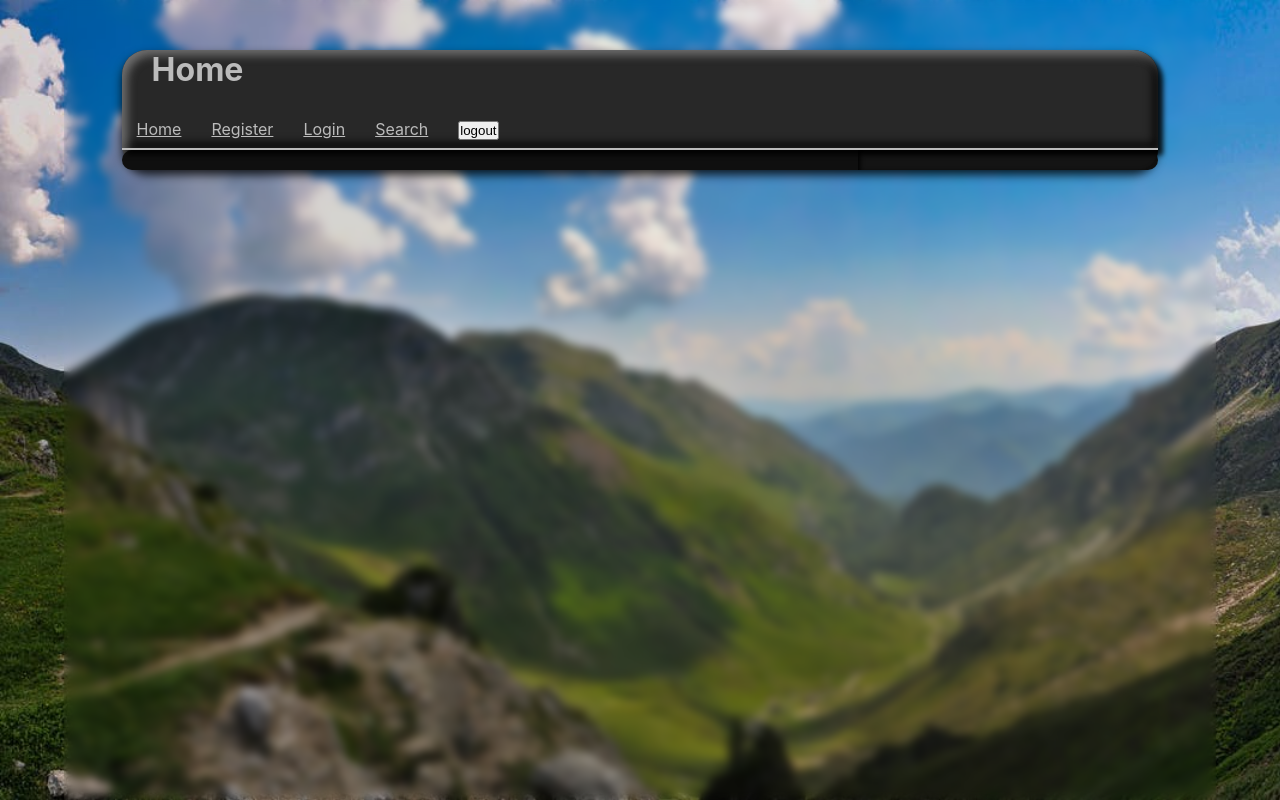
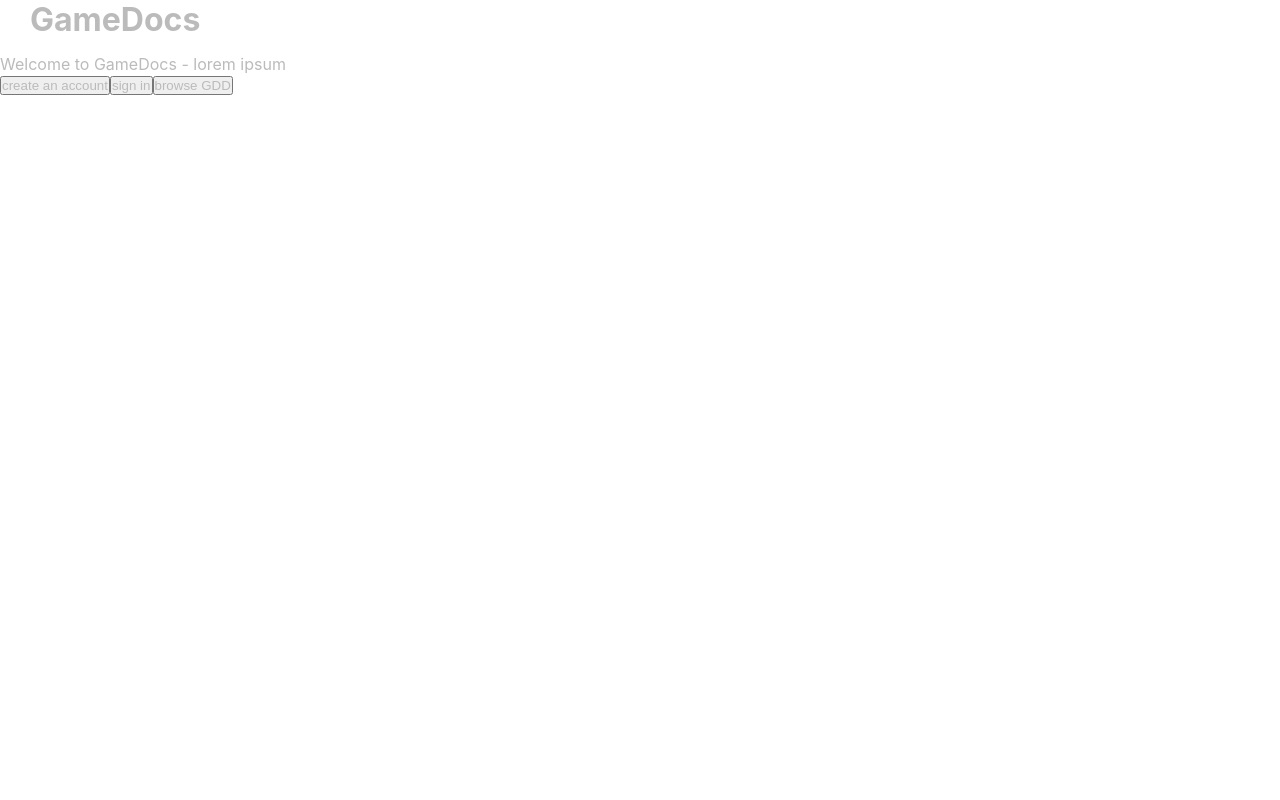
Before and after one commit to jt-rose/gdd-client, a React (Create React App) app: page /welcome in a window 1280 px wide. Built offline with nearby package versions, Linux system fonts and the light colour scheme.

Commit message:
update favicon and welcome page

```diff
--- a/public/index.html
+++ b/public/index.html
@@ -2,14 +2,11 @@
 <html lang="en">
   <head>
     <meta charset="utf-8" />
-    <link rel="icon" href="%PUBLIC_URL%/favicon.ico" />
+    <link rel="icon" href="%PUBLIC_URL%/gmPic.png" />
     <meta name="viewport" content="width=device-width, initial-scale=1" />
     <meta name="theme-color" content="#000000" />
-    <meta
-      name="description"
-      content="Web site created using create-react-app"
-    />
-    <link rel="apple-touch-icon" href="%PUBLIC_URL%/logo192.png" />
+    <meta name="description" content="Game Design Document creation website" />
+    <link rel="apple-touch-icon" href="%PUBLIC_URL%/gmPic.png" />
     <!--
       manifest.json provides metadata used when your web app is installed on a
       user's mobile device or desktop. See https://developers.google.com/web/fundamentals/web-app-manifest/
@@ -24,7 +21,7 @@
       work correctly both with client-side routing and a non-root public URL.
       Learn how to configure a non-root public URL by running `npm run build`.
     -->
-    <title>React App</title>
+    <title>Game Docs</title>
   </head>
   <body>
     <noscript>You need to enable JavaScript to run this app.</noscript>
--- a/src/pages/Welcome.js
+++ b/src/pages/Welcome.js
@@ -5,18 +5,38 @@ import { useNavigate } from "react-router";
 import { Navbar } from "../components/Navbar";
 import { Layout, LeftContent, RightContent } from "../components/Layout";
 
-
 export const Welcome = () => {
   let navigate = useNavigate();
 
+  const moveToLogin = () => {
+    navigate("/login");
+  };
+
+  const moveToRegister = () => {
+    navigate("/register");
+  };
+
+  const moveToSearch = () => {
+    navigate("/search");
+  };
+
   return (
+    <div>
+      <h1>GameDocs</h1>
+      <p>Welcome to GameDocs - lorem ipsum</p>
+      <button onClick={moveToRegister}>create an account</button>
+      <button onClick={moveToLogin}>sign in</button>
+      <button onClick={moveToSearch}>browse GDD</button>
+    </div>
+  );
+  //   return (
 
-    <Layout title="Home">
-      <LeftContent>
-    <>
-    </>
-    </LeftContent>
-    <RightContent></RightContent>
-  </Layout>
-  );
+  //     <Layout title="Home">
+  //       <LeftContent>
+  //     <>
+  //     </>
+  //     </LeftContent>
+  //     <RightContent></RightContent>
+  //   </Layout>
+  //   );
 };
```
